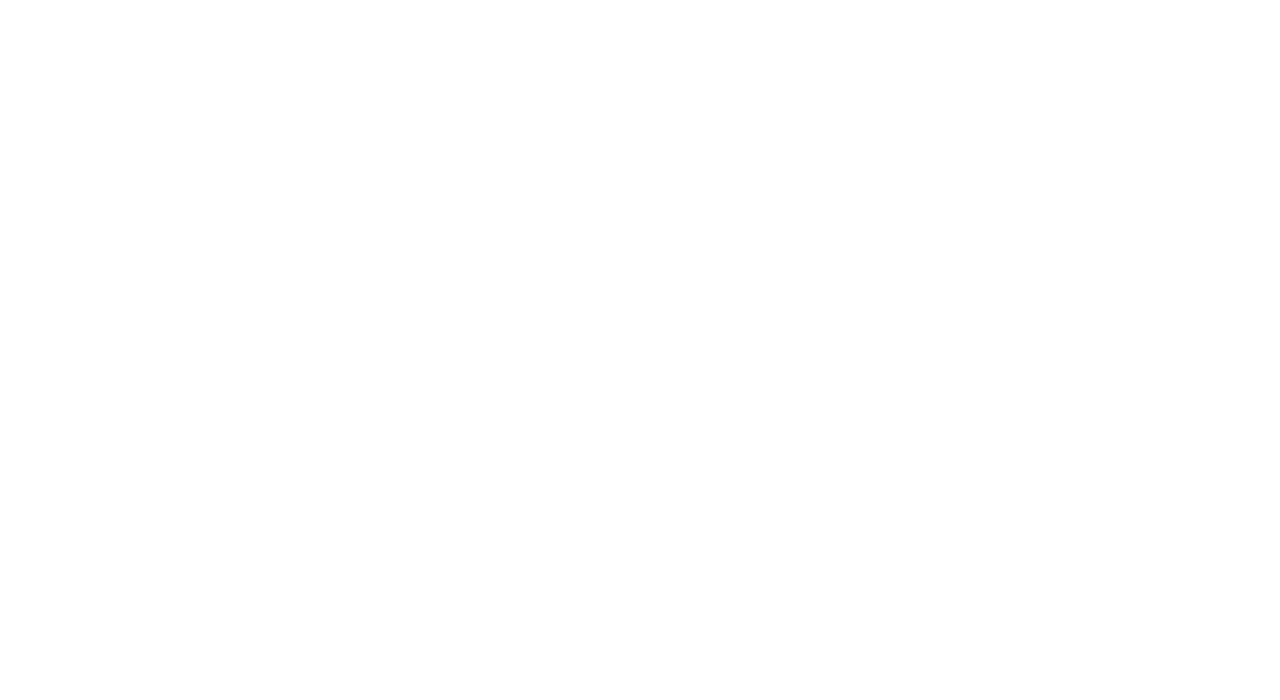
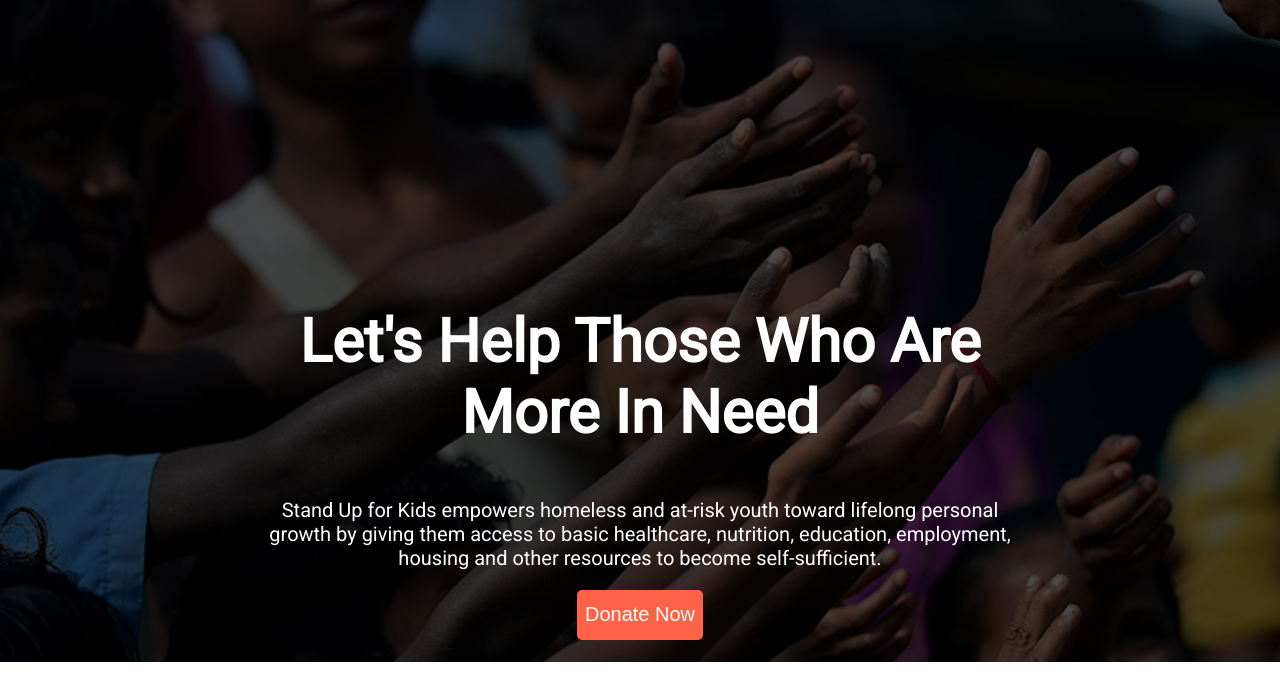
Before and after one commit to Sultana24/donation-website, a plain HTML site: page index.html in a window 1280 px wide. Drawn offline with Linux system fonts and the light colour scheme.

Commit message:
frist section

```diff
--- a/index.html
+++ b/index.html
@@ -5,9 +5,21 @@
           <meta http-equiv="X-UA-Compatible" content="IE=edge">
           <meta name="viewport" content="width=device-width, initial-scale=1.0">
           <title>Donate Please</title>
+          <link rel="preconnect" href="https://fonts.googleapis.com">
+          <link rel="preconnect" href="https://fonts.gstatic.com" crossorigin>
+          <link href="https://fonts.googleapis.com/css2?family=Poppins&family=Roboto&display=swap" rel="stylesheet">
           <link rel="stylesheet" href="style.css">
 </head>
 <body>
+<section class="frist-sec">
+              <div class="header-sec">
+                     <h1>Let's Help Those Who Are<br> More In Need </h1>
+                     <p>
+                            Stand Up for Kids empowers homeless and at-risk youth toward lifelong personal growth by giving them access to basic healthcare, nutrition, education, employment, housing and other resources to become self-sufficient.
+                     </p>
+              <button>Donate Now</button>
+              </div>
 
+</section>
 </body>
 </html>
--- a/style.css
+++ b/style.css
@@ -0,0 +1,44 @@
+
+body{
+ margin:0;
+font-family: 'Poppins', sans-serif;
+font-family: 'Roboto', sans-serif;
+
+
+}
+
+.frist-sec{
+
+          background:rgba(0, 0, 0, 0.7) url(images/donation13.jpg);
+          background-blend-mode: darken;
+          background-size: 100%;
+          background-repeat: no-repeat;
+          height: 150px;
+          padding: 20%;
+
+
+
+}
+.header-sec{
+
+          text-align: center;
+          color: white;
+
+}
+.header-sec h1{
+          font-size: 60px;
+          font-weight:bold;
+}
+.header-sec p{
+            font-size: 20px;
+}
+.header-sec button{
+          height: 50px;
+          padding: 8px;
+          border: none;
+          border-radius: 5px;
+          background-color: tomato;
+          color: #fff;
+          font-size: 20px;
+          font-weight: 600px;
+}
```
